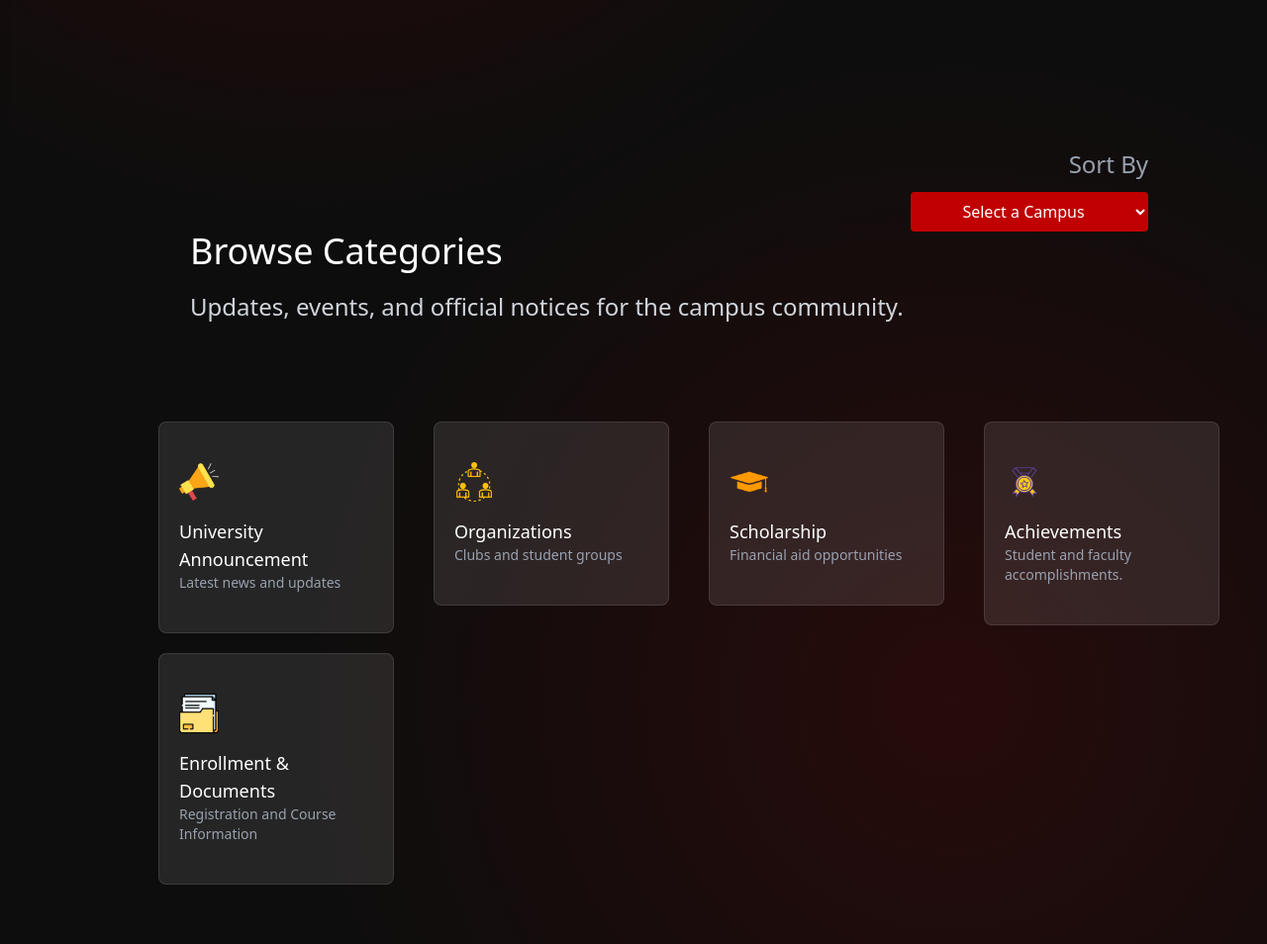
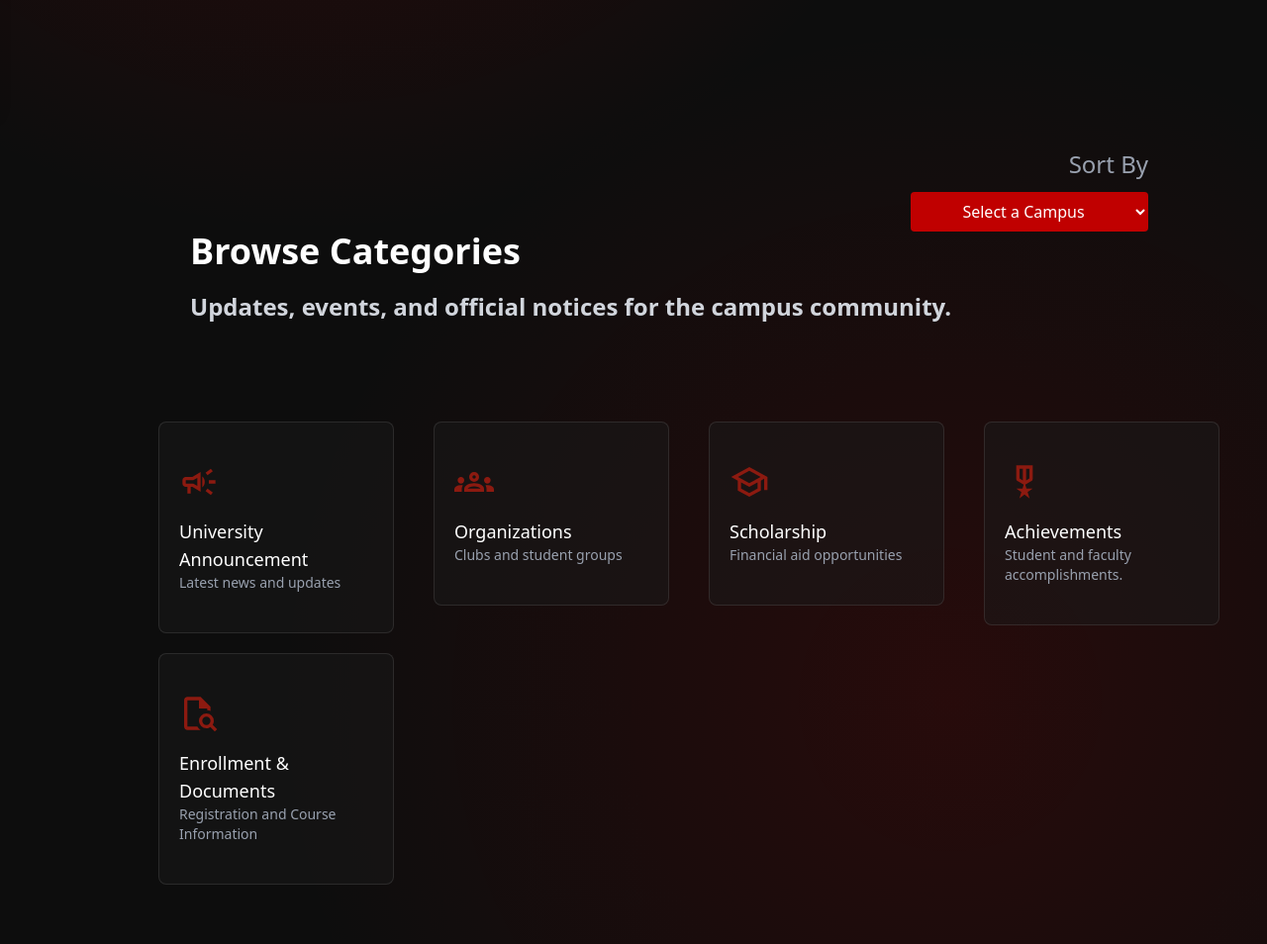
Before and after one commit to WindWalker01/BPSU-Bulletin, a PHP site: the page made by views/categories.view.php in a window 1280 px wide. Shown: the part 690-1644 px from the top of the page at 99% size. Run offline with PHP 8.4, Linux system fonts and the light colour scheme; the template is opened without the code that fills it, so the values that code supplies are empty; style sheets or scripts are compiled from the project's sources.

Commit message:
Unil yellow png pet peeve deleted!

```diff
--- a/views/categories.view.php
+++ b/views/categories.view.php
@@ -13,24 +13,25 @@
 </div>
 
 <div class="w-10px ml-48 ; ">
-  <h1 class="text-white text-4xl">Browse Categories
-    <p class="text-gray-300 pt-5 text-2xl">Updates, events, and official notices for the campus community.</p>
+  <h1 class="text-white text-4xl font-bold">Browse Categories
+    <p class="text-gray-300 pt-5 text-2xl font-semibold">Updates, events, and official notices for the campus community.</p>
   </h1>
 </div>
 
-  <div class="mt-10 p-6 ml-10 rounded-lg w-[95%] flex flex-col lg:flex-row gap-10 py-15 pl-30">
+  <!-- Category Cards -->
 
+<div class="mt-10 p-6 ml-10 rounded-lg w-[95%] flex flex-col lg:flex-row gap-10 py-15 pl-30">
     <div class="flex flex-col flex-1 gap-5">
       <button data-modal="AnnouncementModal"
-              class="group bg-white/10 hover:bg-red-500/40 transition-all duration-300 pl-5 pt-10 pb-10 pr-5 rounded-lg border border-white/10 text-left focus:outline-none focus:ring-2 focus:ring-red-400 cursor-pointer w-full">
-        <img src="/assets/megaphone.png" alt="megaphone" class="w-10 h-10 mb-4">
+              class="group bg-overlay-dark/50 hover:bg-red-500/40 transition-all duration-300 pl-5 pt-10 pb-10 pr-5 rounded-lg border border-white/10 text-left focus:outline-none focus:ring-2 focus:ring-red-400 cursor-pointer w-full">
+        <img src="/assets/megaphone.svg" alt="megaphone" class="w-10 h-10 mb-4">
         <p class="text-lg text-white">University Announcement</p>
         <p class="text-sm text-gray-400">Latest news and updates</p>
       </button>
 
       <button data-modal="EnrollmentModal"
-              class="group bg-white/10 hover:bg-red-500/40 transition-all duration-300 pl-5 pt-10 pb-10 pr-5 rounded-lg border border-white/10 text-left focus:outline-none focus:ring-2 focus:ring-red-400 cursor-pointer w-full">
-        <img src="/assets/folder.png" alt="folder" class="w-10 h-10 mb-4">
+              class="group bg-overlay-dark/50 hover:bg-red-500/40 transition-all duration-300 pl-5 pt-10 pb-10 pr-5 rounded-lg border border-white/10 text-left focus:outline-none focus:ring-2 focus:ring-red-400 cursor-pointer w-full">
+        <img src="/assets/docs.svg" alt="folder" class="w-10 h-10 mb-4">
         <p class="text-lg text-white">Enrollment & Documents</p>
         <p class="text-sm text-gray-400">Registration and Course Information</p>
       </button>
@@ -38,8 +39,8 @@
 
     <div class="flex flex-col flex-1 gap-5">
       <button data-modal="OrganizationsModal"
-              class="group bg-white/10 hover:bg-red-500/40 transition-all duration-300 pl-5 pt-10 pb-10 pr-5 rounded-lg border border-white/10 text-left focus:outline-none focus:ring-2 focus:ring-red-400 cursor-pointer w-full">
-        <img src="/assets/teamwork.png" alt="teamwork" class="w-10 h-10 mb-4">
+              class="group bg-overlay-dark/50 hover:bg-red-500/40 transition-all duration-300 pl-5 pt-10 pb-10 pr-5 rounded-lg border border-white/10 text-left focus:outline-none focus:ring-2 focus:ring-red-400 cursor-pointer w-full">
+        <img src="/assets/team.svg" alt="teamwork" class="w-10 h-10 mb-4">
         <p class="text-lg text-white">Organizations</p>
         <p class="text-sm text-gray-400">Clubs and student groups</p>
       </button>
@@ -47,8 +48,8 @@
 
     <div class="flex flex-col flex-1 gap-5">
       <button data-modal="ScholarshipModal"
-              class="group bg-white/10 hover:bg-red-500/40 transition-all duration-300 pl-5 pt-10 pb-10 pr-5 rounded-lg border border-white/10 text-left focus:outline-none focus:ring-2 focus:ring-red-400 cursor-pointer w-full">
-        <img src="/assets/graduation.png" alt="hat" class="w-10 h-10 mb-4">
+              class="group bg-overlay-dark/50 hover:bg-red-500/40 transition-all duration-300 pl-5 pt-10 pb-10 pr-5 rounded-lg border border-white/10 text-left focus:outline-none focus:ring-2 focus:ring-red-400 cursor-pointer w-full">
+        <img src="/assets/school.svg" alt="hat" class="w-10 h-10 mb-4">
         <p class="text-lg text-white">Scholarship</p>
         <p class="text-sm text-gray-400">Financial aid opportunities</p>
       </button>
@@ -56,13 +57,13 @@
 
     <div class="flex flex-col flex-1 gap-5">
       <button data-modal="AchievementsModal"
-              class="group bg-white/10 hover:bg-red-500/40 transition-all duration-300 pl-5 pt-10 pb-10 pr-5 rounded-lg border border-white/10 text-left focus:outline-none focus:ring-2 focus:ring-red-400 cursor-pointer w-full">
-        <img src="/assets/award.png" alt="medal" class="w-10 h-10 mb-4">
+              class="group bg-overlay-dark/50 hover:bg-red-500/40 transition-all duration-300 pl-5 pt-10 pb-10 pr-5 rounded-lg border border-white/10 text-left focus:outline-none focus:ring-2 focus:ring-red-400 cursor-pointer w-full">
+        <img src="/assets/award.svg" alt="medal" class="w-10 h-10 mb-4">
         <p class="text-lg text-white">Achievements</p>
         <p class="text-sm text-gray-400">Student and faculty accomplishments.</p>
       </button>
     </div>
-  </div>
+</div>
 
   <!-- MODALS  -->
 
--- a/views/kategorya/enrollment.view.php
+++ b/views/kategorya/enrollment.view.php
@@ -1,3 +1,4 @@
+<a href="categories" class="absolute inset-x-60 inset-y-30 text-gray-400 font-normal text-sm md:text-base w-15 h-5">← Back</a>
 <a href="categories" class="absolute inset-x-400 inset-y-30 text-gray-400 font-normal text-sm md:text-base w-15 h-5">Next →</a>
 
 <h1 class="text-4xl text-white absolute inset-x-60 inset-y-50 font-bold">University Enrollment & Documents</h1>
```
Also changed, not shown: public/assets/award.png (deleted), public/assets/award.svg (added), public/assets/docs.svg (added), public/assets/folder.png (deleted), public/assets/graduation.png (deleted), public/assets/megaphone.png (deleted), public/assets/megaphone.svg (added), public/assets/school.svg (added), public/assets/team.svg (added), public/assets/teamwork.png (deleted).
